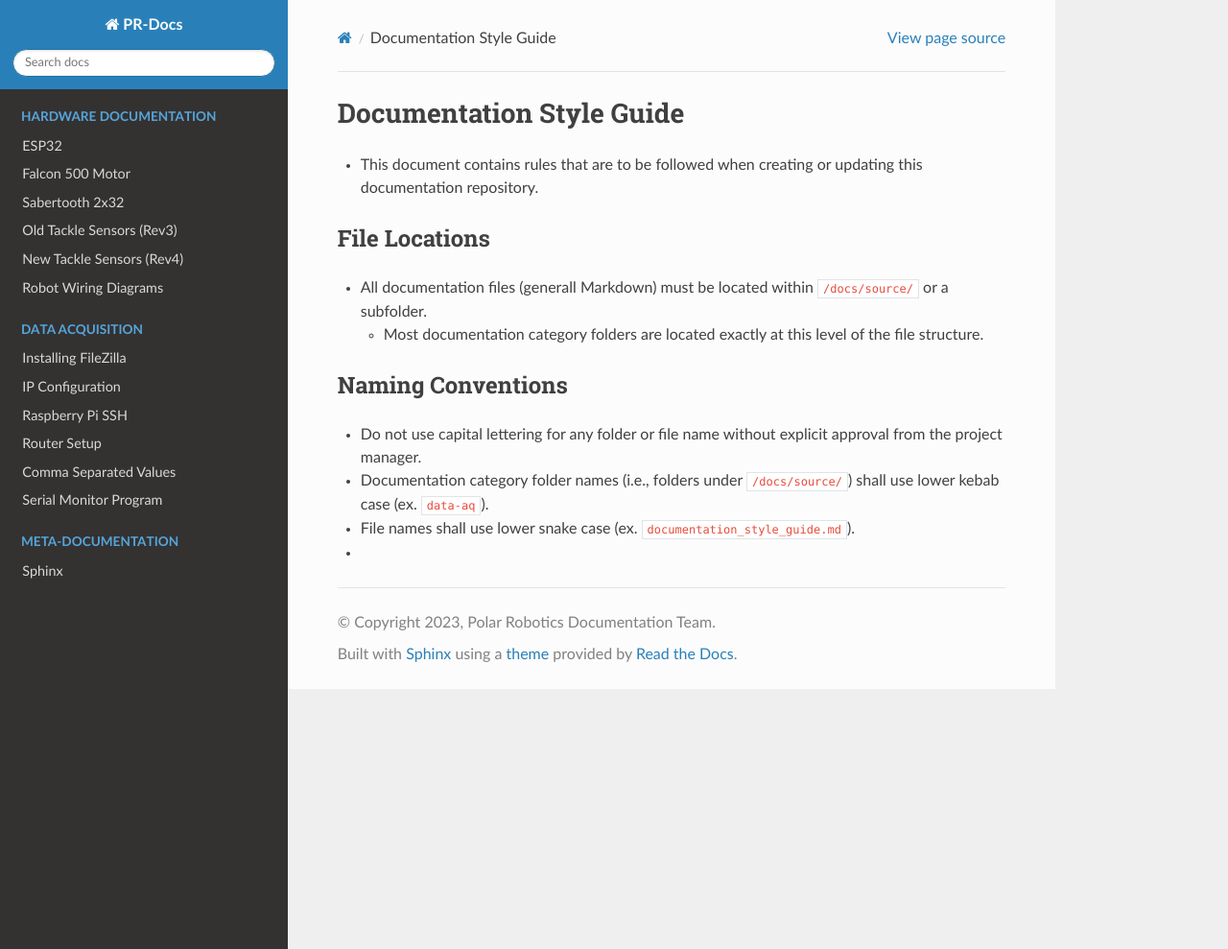
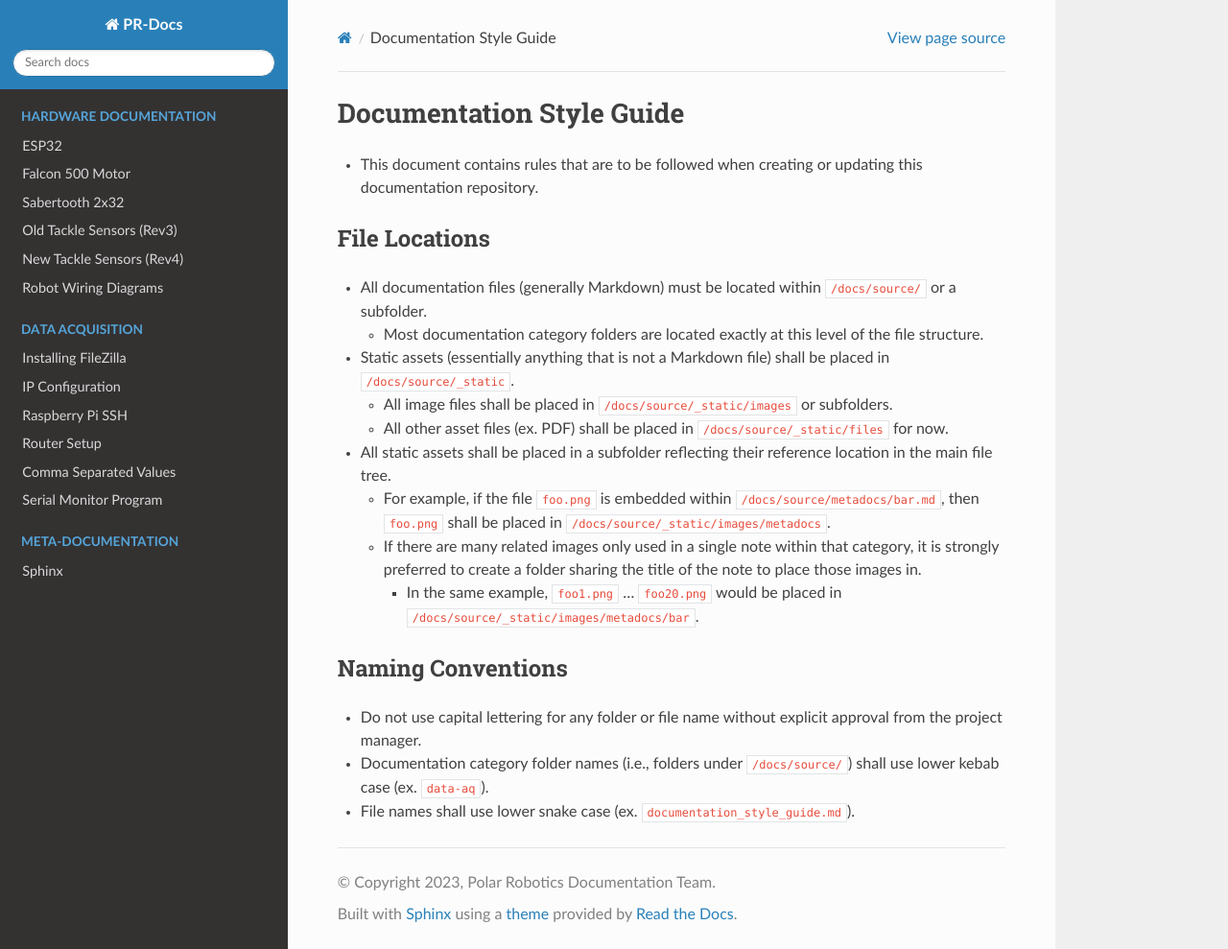
Before and after one commit to PolarRobotics/PR-Docs, a Sphinx documentation site: the page built from docs/source/metadocs/documentation_style_guide.md, in a window 1280 px wide and 989 px high. Shown: the whole window at 96% size. Built offline with Sphinx 7.4.7 and the Read the Docs theme 2.0.0, drawn with Linux system fonts in a browser that asks for light colours; pages that are not in the unit, such as notebooks, are missing from menus.

Commit message:
more doc style guide

```diff
--- a/docs/source/metadocs/documentation_style_guide.md
+++ b/docs/source/metadocs/documentation_style_guide.md
@@ -2,11 +2,17 @@
 - This document contains rules that are to be followed when creating or updating this documentation repository.
 
 ## File Locations
-- All documentation files (generall Markdown) must be located within `/docs/source/` or a subfolder.
+- All documentation files (generally Markdown) must be located within `/docs/source/` or a subfolder.
 	- Most documentation category folders are located exactly at this level of the file structure.
+- Static assets (essentially anything that is not a Markdown file) shall be placed in `/docs/source/_static`.
+	- All image files shall be placed in `/docs/source/_static/images` or subfolders.
+	- All other asset files (ex. PDF) shall be placed in `/docs/source/_static/files` for now.
+- All static assets shall be placed in a subfolder reflecting their reference location in the main file tree.
+	- For example, if the file `foo.png` is embedded within `/docs/source/metadocs/bar.md`, then `foo.png` shall be placed in `/docs/source/_static/images/metadocs`.
+	- If there are many related images only used in a single note within that category, it is strongly preferred to create a folder sharing the title of the note to place those images in.
+		- In the same example, `foo1.png` ... `foo20.png` would be placed in `/docs/source/_static/images/metadocs/bar`.
 
 ## Naming Conventions
 - Do not use capital lettering for any folder or file name without explicit approval from the project manager.
 - Documentation category folder names (i.e., folders under `/docs/source/`) shall use lower kebab case (ex. `data-aq`).
 - File names shall use lower snake case (ex. `documentation_style_guide.md`).
--
```
Also changed, not shown: 1 other file.
